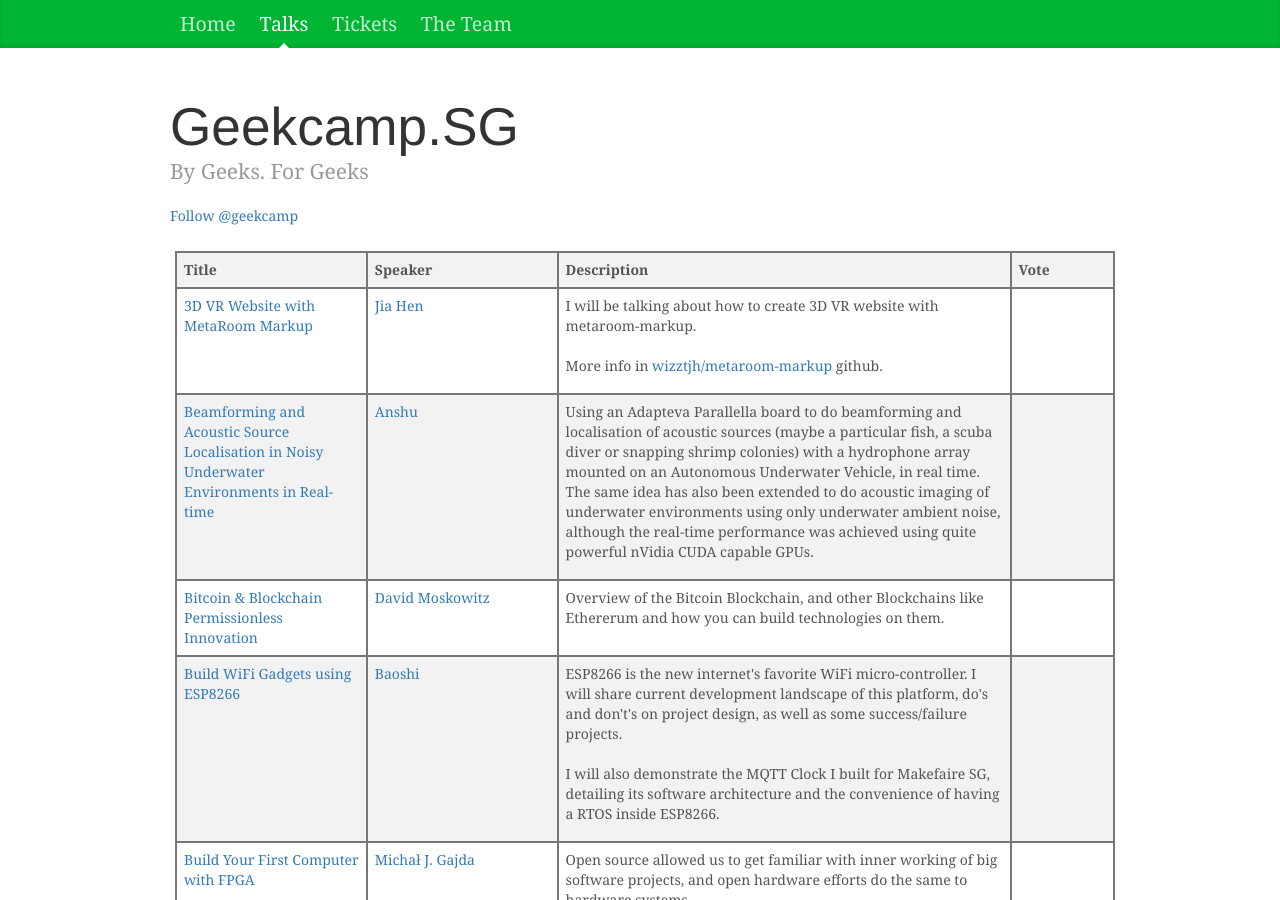
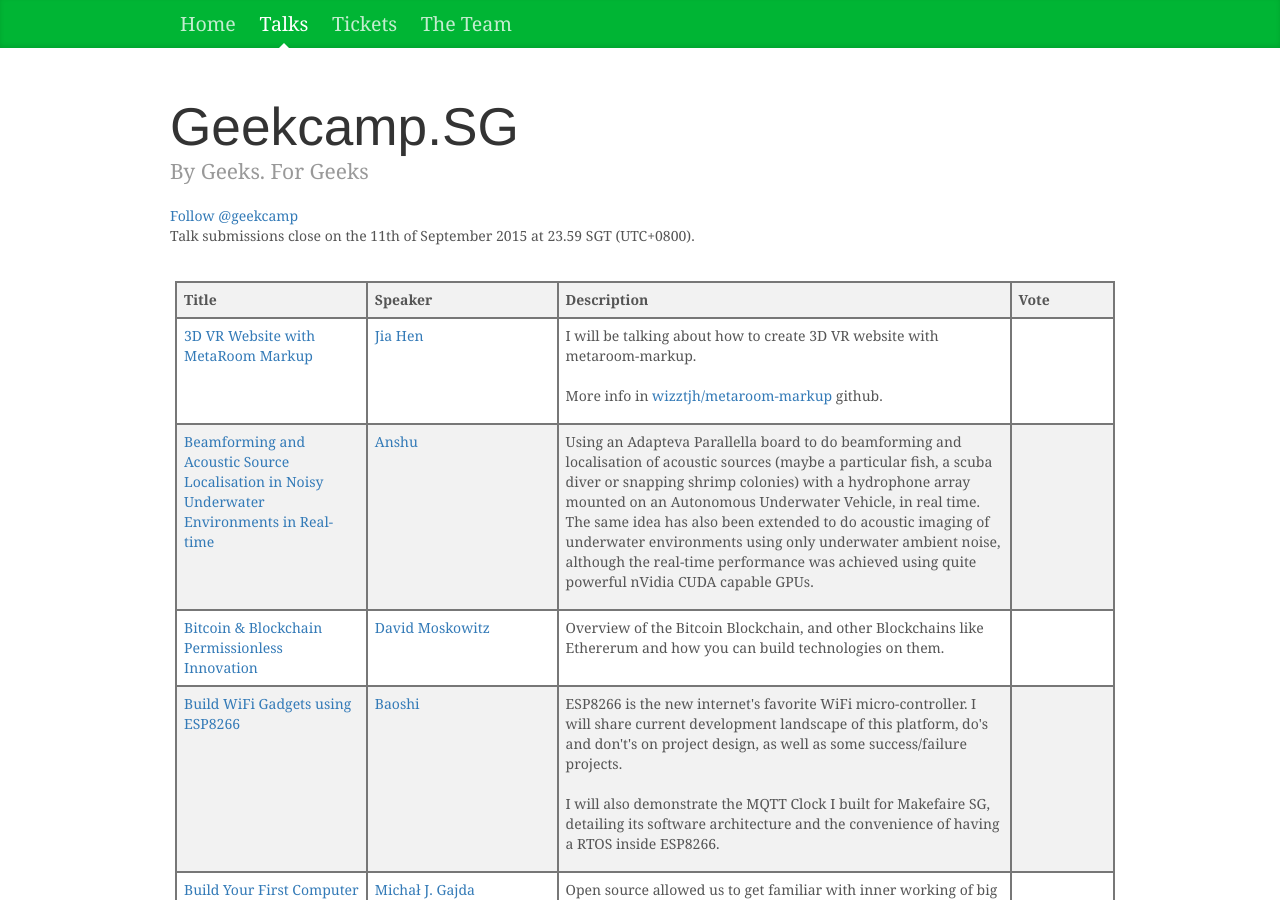
Before and after one commit to geekcampsg/website-2016, a Jekyll site: the page built from talks.html, in a window 1280 px wide and 900 px high. Built offline with Jekyll 4.4.1, drawn with Linux system fonts in a browser that asks for light colours; comment, search, counter and statistics services are not loaded.

Commit message:
Add notes about talk submission deadline.

```diff
--- a/index.html
+++ b/index.html
@@ -74,6 +74,9 @@ description: Geekcamp.SG is a conference for the Geeks. No startup talks. No how
           We are accepting talk submissions! You may either submit a pull request <a href="https://github.com/GeekcampSG/website-jekyll">here</a> or fill in the form below.
           Remember, talks are voted on by the public; so remember to tell us all why you're awesome :)
         </p>
+        <p>
+          Submissions close on the 8th of September 2015 at 23.59 SGT (UTC+0800).
+        </p>
         <div class="forms">
           <iframe src="https://docs.google.com/forms/d/1bTiE5IE-Si2ymz8J7jTY89PESMWzO0ejHTyti4ytEQ8/viewform?embedded=true" width="650" height="800" frameborder="0" marginheight="0" marginwidth="0">Loading...</iframe>
         </div>
--- a/talks.html
+++ b/talks.html
@@ -22,6 +22,9 @@ description: Attending Geekcamp.SG 2015? Vote for the talks you're interested in
     <a class="twitter-follow-button"
       href="https://twitter.com/geekcamp">
       Follow @geekcamp</a>
+    <p>
+      Talk submissions close on the 11th of September 2015 at 23.59 SGT (UTC+0800).
+    </p>
   </div>
 
   {% assign talks = site.data.talks | sort: "slug"  %}
```
